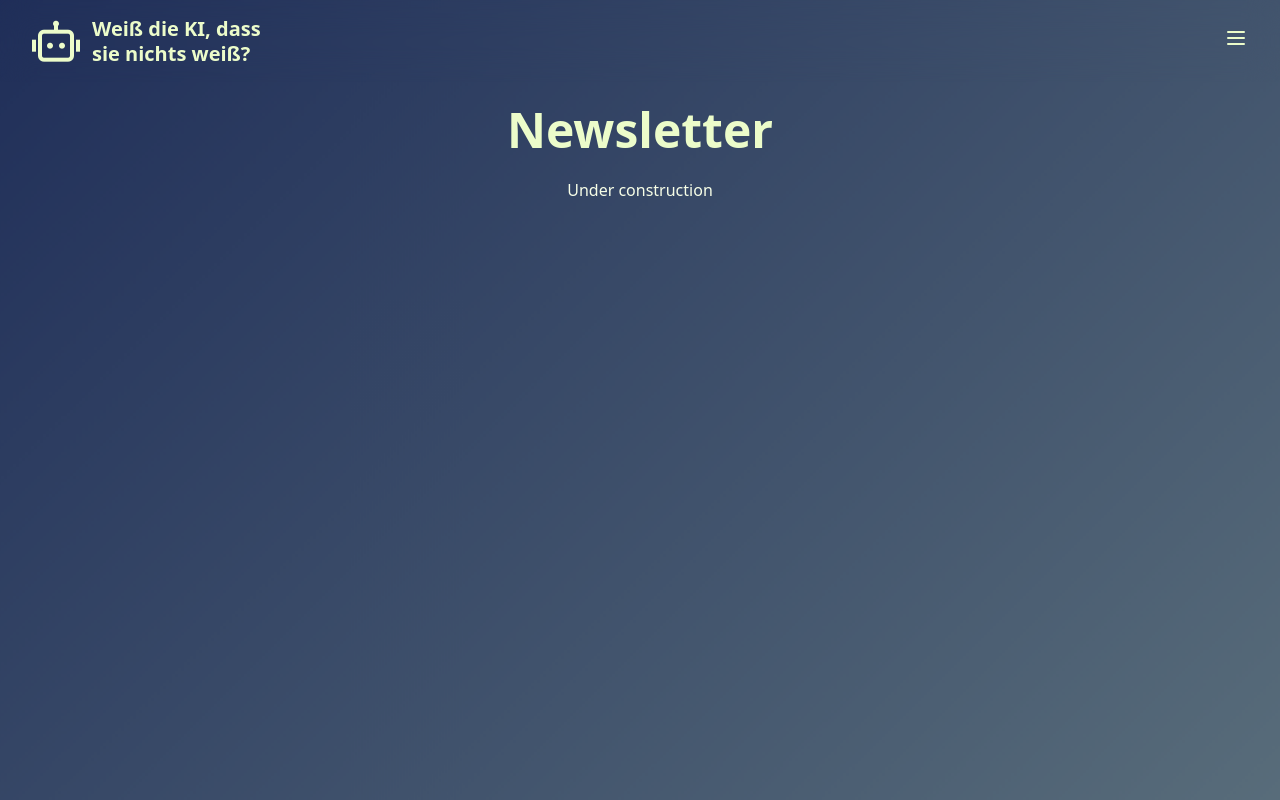
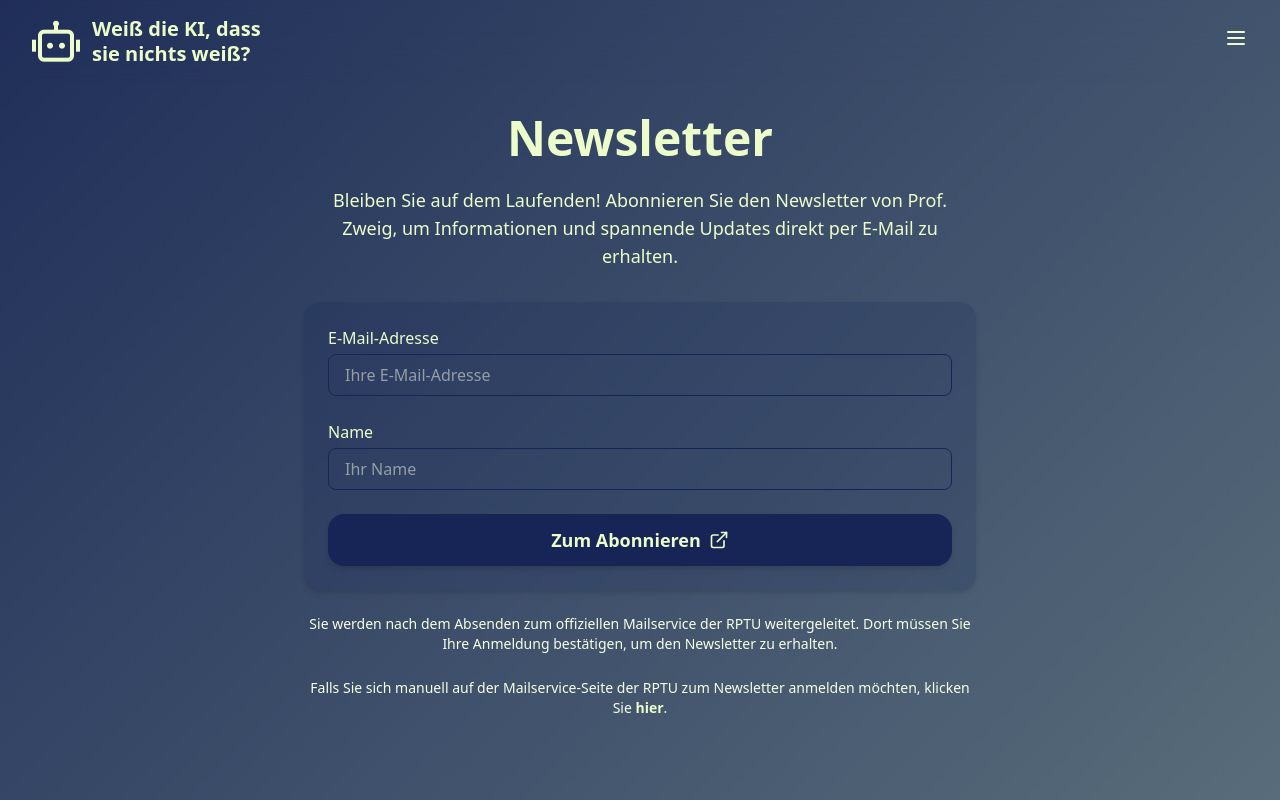
Before and after one commit to TNattermann/weiss-die-ki-dass-sie-nichts-weiss-frontend, a React (Vite) app: page /newsletter in a window 1280 px wide. Shown: the top 800 px of the page. Built offline with nearby package versions, Linux system fonts and the light colour scheme.

Commit message:
added NewsletterPage

```diff
--- a/src/components/Footer.tsx
+++ b/src/components/Footer.tsx
@@ -30,7 +30,7 @@ function Footer() {
                         <h4 className="text-primary text-lg font-semibold mb-4">Weitere Informationen</h4>
                         <ul className="space-y-2 text-text-normal">
                             <li>
-                                <Link to="/" className="hover:text-white transition-colors">
+                                <Link to="/newsletter" className="hover:text-white transition-colors">
                                     Newsletter
                                 </Link>
                             </li>
--- a/src/index.css
+++ b/src/index.css
@@ -334,7 +334,6 @@ button:disabled {
   margin-right: 8px; /* Space between the color box and text */
 }
 
-input:focus,
 textarea:focus {
   outline: none;
   box-shadow: 0 0 0 2px rgba(99, 102, 241, 0.3);
--- a/src/pages/newsletter/NewsletterPage.tsx
+++ b/src/pages/newsletter/NewsletterPage.tsx
@@ -1,10 +1,164 @@
+import {useState, type FormEvent, useEffect} from "react";
+import { ExternalLink } from "lucide-react";
+
 function NewsletterPage() {
+    useEffect(() => {
+        window.scrollTo(0, 0);
+    }, []);
+    const [name, setName] = useState<string>("");
+    const [email, setEmail] = useState<string>("");
+    const [errors, setErrors] = useState<{ name?: string; email?: string }>({});
+
+    const [focused, setFocused] = useState<{ name: boolean; email: boolean }>({
+        name: false,
+        email: false,
+    });
+
+
+    const validate = (): boolean => {
+        const newErrors: { name?: string; email?: string } = {};
+        if (!name.trim()) {
+            newErrors.name = "Bitte geben Sie Ihren Namen ein.";
+        }
+        if (!email.trim()) {
+            newErrors.email = "Bitte geben Sie Ihre E-Mail-Adresse ein.";
+        } else if (!/^[^\s@]+@[^\s@]+\.[^\s@]+$/.test(email)) {
+            newErrors.email = "Bitte geben Sie eine gültige E-Mail-Adresse ein.";
+        }
+        setErrors(newErrors);
+        return Object.keys(newErrors).length === 0;
+    };
+
+    const handleSubmit = (e: FormEvent): void => {
+        e.preventDefault();
+        if (validate()) {
+            const nameWithoutSpaces = name.replace(/\s/g, '');
+            const encodedName = encodeURIComponent(nameWithoutSpaces);
+            const encodedEmail = encodeURIComponent(email);
+            const rptuUrl = `https://lists.rptu.de/wws/subscribe/cs-aal-zweig?previous_action=info&email=${encodedEmail}&realname=${encodedName}`;
+
+            window.open(
+                rptuUrl,
+                "_blank",
+                "noopener,noreferrer"
+            );
+        }
+    };
+
+    const getEmailInputClass = () => {
+        const baseClass = "w-full rounded-lg border px-4 py-2 focus:outline-none text-primary placeholder:text-text-normal/50 transition-colors";
+        if (errors.email) {
+            return `${baseClass} ${focused.email ? 'border-error-container-selected' : 'border-error-container'}`;
+        }
+        return `${baseClass} ${focused.email ? 'border-primary-container-selected' : 'border-primary-container'}`;
+    };
+
+    const getNameInputClass = () => {
+        const baseClass = "w-full rounded-lg border px-4 py-2 focus:outline-none text-primary placeholder:text-text-normal/50 transition-colors";
+        if (errors.name) {
+            return `${baseClass} ${focused.name ? 'border-error-container-selected' : 'border-error-container'}`;
+        }
+        return `${baseClass} ${focused.name ? 'border-primary-container-selected' : 'border-primary-container'}`;
+    };
+
 
     return (
-        <div className="min-h-screen">
-            <div className="max-w-screen-xl mx-auto px-6 py-6 text-center">
-                <h1 className="text-5xl font-bold text-center text-primary mb-6">Newsletter</h1>
-                <h1 className="text-text-normal">Under construction</h1>
+        <div className="min-h-screen px-6 py-8">
+            <div className="max-w-2xl mx-auto text-center">
+                <h1 className="text-5xl font-bold text-primary mb-6">
+                    Newsletter
+                </h1>
+                <p className="text-lg text-primary mb-8">
+                    Bleiben Sie auf dem Laufenden! Abonnieren Sie den Newsletter von Prof. Zweig, um Informationen und spannende Updates direkt per E-Mail zu erhalten.
+                </p>
+
+                <form
+                    onSubmit={handleSubmit}
+                    noValidate
+                    className="space-y-6 text-left bg-primary-container/20 p-6 rounded-2xl shadow-md"
+                >
+                    <div>
+                        <label
+                            htmlFor="email"
+                            className="block text-base font-medium text-primary mb-1"
+                        >
+                            E-Mail-Adresse
+                        </label>
+                        <input
+                            id="email"
+                            type="email"
+                            value={email}
+                            onChange={(e) => {
+                                setEmail(e.target.value);
+                                if (errors.email) {
+                                    const newErrors = { ...errors };
+                                    delete newErrors.email;
+                                    setErrors(newErrors);
+                                }
+                            }}
+                            onFocus={() => setFocused({ ...focused, email: true })}
+                            onBlur={() => setFocused({ ...focused, email: false })}
+                            className={getEmailInputClass()}
+                            placeholder="Ihre E-Mail-Adresse"
+                        />
+                        {errors.email && (
+                            <p className="text-sm text-error-container mt-1">
+                                {errors.email}
+                            </p>
+                        )}
+                    </div>
+
+                    <div>
+                        <label
+                            htmlFor="name"
+                            className="block text-base font-medium text-primary mb-1"
+                        >
+                            Name
+                        </label>
+                        <input
+                            id="name"
+                            type="text"
+                            value={name}
+                            onChange={(e) => {
+                                setName(e.target.value);
+                                if (errors.name) {
+                                    const newErrors = { ...errors };
+                                    delete newErrors.name;
+                                    setErrors(newErrors);
+                                }
+                            }}
+                            onFocus={() => setFocused({ ...focused, name: true })}
+                            onBlur={() => setFocused({ ...focused, name: false })}
+                            className={getNameInputClass()}
+                            placeholder="Ihr Name"
+                        />
+                        {errors.name && (
+                            <p className="text-sm text-error-container mt-1">
+                                {errors.name}
+                            </p>
+                        )}
+                    </div>
+
+                    {/* Submit */}
+                    <button
+                        type="submit"
+                        className="w-full inline-flex items-center justify-center px-6 py-3 rounded-2xl font-semibold text-lg
+                                   bg-primary-container text-on-primary-container hover:bg-primary-container-selected hover:text-on-primary-container-selected
+                                   transition-colors shadow-md"
+                    >
+                        Zum Abonnieren
+                        <ExternalLink className="ml-2 w-5 h-5" />
+                    </button>
+                </form>
+
+                <p className="mt-6 text-sm text-text-normal">
+                    Sie werden nach dem Absenden zum offiziellen Mailservice der RPTU weitergeleitet. Dort müssen Sie Ihre Anmeldung bestätigen, um den Newsletter zu erhalten.
+                </p>
+
+                <p className="mt-6 text-sm text-text-normal">
+                    Falls Sie sich manuell auf der Mailservice-Seite der RPTU zum Newsletter anmelden möchten, klicken Sie <strong><a href="https://lists.rptu.de/wws/subscribe/cs-aal-zweig?previous_action=signoff" className="text-primary">hier</a></strong>.
+                </p>
+
             </div>
         </div>
     );
```
